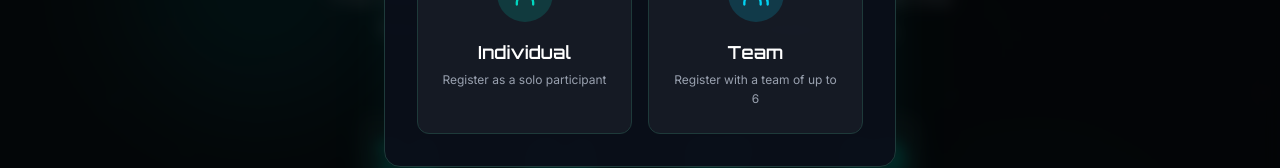
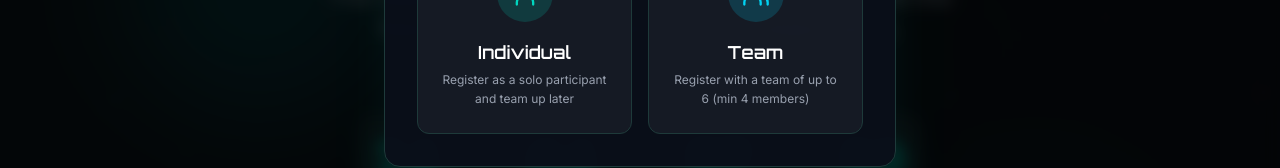
Before and after one commit to charan-teja-k/udbhav-csi2.0, a React (Vite) app: page / in a window 1280 px wide. Both pictures are taken after a click on the button "Register". Shown: the part 409-577 px from the top of the page. Built offline with nearby package versions, Linux system fonts and the light colour scheme.

Commit message:
feat: Update registration descriptions for clarity on solo and team registration

```diff
--- a/src/components/RegistrationModal.jsx
+++ b/src/components/RegistrationModal.jsx
@@ -64,7 +64,7 @@ const RegistrationModal = ({ isOpen, onClose }) => {
                 </div>
                 <div className="text-center">
                   <h3 className="text-white font-semibold text-lg mb-1">Individual</h3>
-                  <p className="text-gray-400 text-xs leading-relaxed">Register as a solo participant</p>
+                  <p className="text-gray-400 text-xs leading-relaxed">Register as a solo participant and team up later</p>
                 </div>
                 <ArrowRight className="w-4 h-4 text-teal-400 opacity-0 group-hover:opacity-100 transition-opacity absolute bottom-4 right-4" />
               </motion.button>
@@ -81,7 +81,7 @@ const RegistrationModal = ({ isOpen, onClose }) => {
                 </div>
                 <div className="text-center">
                   <h3 className="text-white font-semibold text-lg mb-1">Team</h3>
-                  <p className="text-gray-400 text-xs leading-relaxed">Register with a team of up to 6</p>
+                  <p className="text-gray-400 text-xs leading-relaxed">Register with a team of up to 6 (min 4 members)</p>
                 </div>
                 <ArrowRight className="w-4 h-4 text-cyan-400 opacity-0 group-hover:opacity-100 transition-opacity absolute bottom-4 right-4" />
               </motion.button>
```
